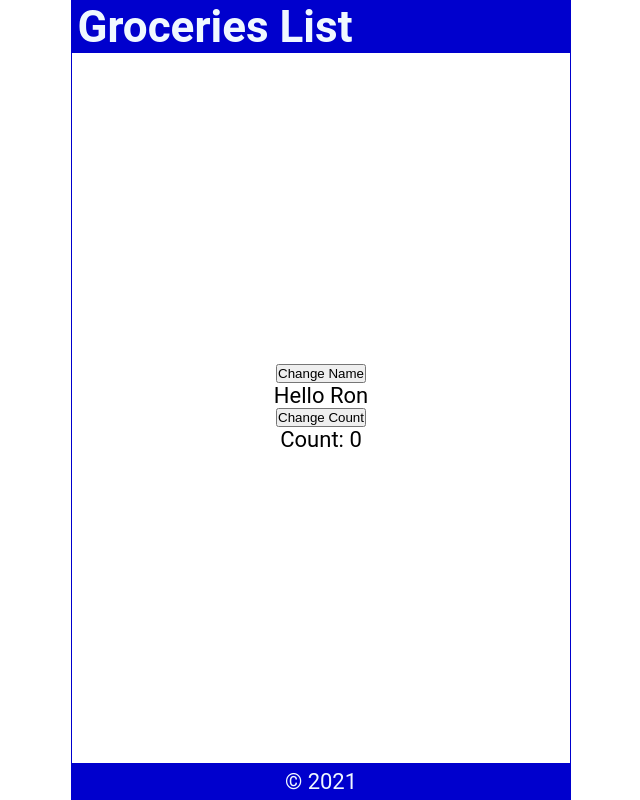
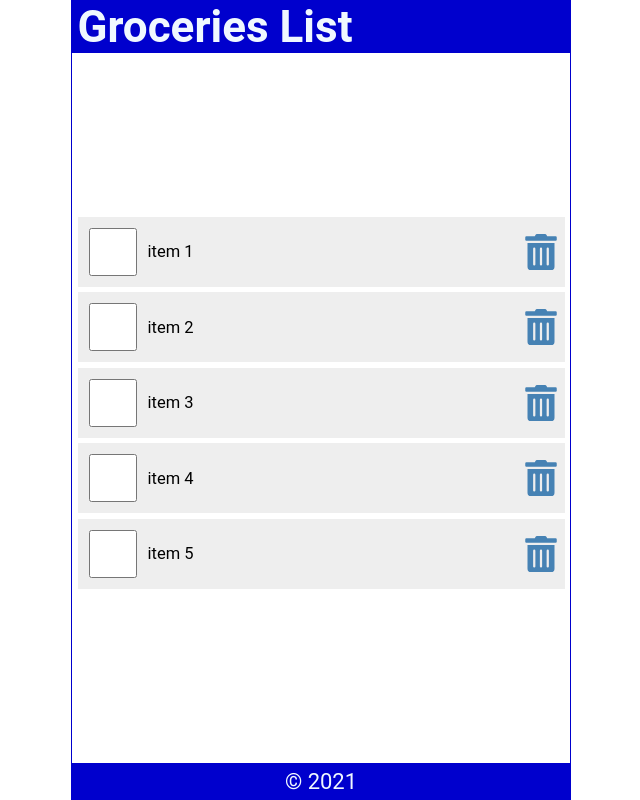
Before and after one commit to ananthanandanan/react-recap, a React (Vite) app: page / in a window 1280 px wide. Shown: the whole page, without its empty margins (319-959 px from the left). Built offline with nearby package versions, Linux system fonts and the light colour scheme.

Commit message:
List and Keys - Use keys to identify element - Delete items - Change state

```diff
--- a/package.json
+++ b/package.json
@@ -21,6 +21,7 @@
     "eslint-plugin-react": "^7.32.2",
     "eslint-plugin-react-hooks": "^4.6.0",
     "eslint-plugin-react-refresh": "^0.4.3",
+    "react-icons": "^4.11.0",
     "vite": "^4.4.5"
   }
 }
--- a/src/components/Content.jsx
+++ b/src/components/Content.jsx
@@ -1,25 +1,97 @@
-import { useState } from 'react'
+import { useState } from "react";
+import { FaTrashAlt } from "react-icons/fa";
 
-function Content () {
-    const [name, setName] = useState("Ron");
-    const [count, setCount] = useState(0);
-    const handleNameChange = () => {
-        const name = ["Ron", "Kevin", "jacob"]
-        const int = Math.floor(Math.random() * name.length)
-        setName(name[int])
+function Content() {
+  const [items, setItems] = useState([
+    {
+      id: 1,
+      item: "item 1",
+      checked: false,
+    },
+
+    {
+      id: 2,
+      item: "item 2",
+      checked: false,
+    },
+
+    {
+      id: 3,
+      item: "item 3",
+      checked: false,
+    },
+
+    {
+      id: 4,
+      item: "item 4",
+      checked: false,
+    },
+
+    {
+      id: 5,
+      item: "item 5",
+      checked: false,
+    },
+  ]);
+
+  /* handle check */
+  const handleCheck = (id) => {
+    const newItems = items.map((item) => {
+      if (item.id === id) {
+        item.checked = !item.checked;
       }
-    const handleCountChange = () => {
-        setCount(count + 1)
-      }
+      return item;
+    });
+    setItems(newItems);
+    localStorage.setItem("shoppingList", JSON.stringify(newItems));
+  };
 
+  const handleDelete = (id) => {
+    const afterDeleteItems = items.filter((item) => item.id !== id);
+    setItems(afterDeleteItems);
+    localStorage.setItem("shoppingList", JSON.stringify(afterDeleteItems));
+  };
   return (
     <main className="content">
-        <button onClick={handleNameChange}>Change Name</button>
-      <p>Hello {name}</p>
-        <button onClick={handleCountChange}>Change Count</button>
-        <p>Count: {count}</p>
+      {items.length ? (
+        <ul>
+          {items.map((item) => (
+            <li className="item" key={item.id}>
+              <input
+                type="checkbox"
+                checked={item.checked}
+                onChange={() => handleCheck(item.id)}
+              />
+              <label
+                onDoubleClick={() => handleCheck(item.id)}
+                style={
+                  item.checked
+                    ? { textDecoration: "line-through" }
+                    : { textDecoration: "none" }
+                }
+              >
+                {item.item}
+              </label>
+              <FaTrashAlt
+                role="button"
+                tabIndex="0"
+                onClick={() => handleDelete(item.id)}
+              />
+            </li>
+          ))}
+        </ul>
+      ) : (
+        <p
+          className="empty"
+          style={{
+            marginTop: "1rem",
+          }}
+        >
+          Your List is Empty
+        </p>
+      )}
     </main>
-  )
+  );
 }
 
-export default Content
+export default Content;
--- a/src/index.css
+++ b/src/index.css
@@ -57,3 +57,60 @@
   display: grid;
   place-content: center;
 }
+
+ul {
+  width: 100%;
+  list-style: none;
+  padding: 0 0.25rem 0.25rem;
+}
+
+ul li:before {
+  content: "\200B";
+}
+
+.item {
+  display: flex;
+  justify-content: flex-start;
+  align-items: center;
+  padding: 0.5rem 0 0.5rem 0.5rem;
+  margin: 0.25rem 0;
+  background-color: #eee;
+}
+
+.item:first-child {
+  margin: 0;
+}
+
+.item input[type="checkbox"] {
+  text-align: center;
+  width: 48px;
+  min-width: 48px;
+  height: 48px;
+  min-height: 48px;
+  cursor: pointer;
+  margin-right: 0.5rem;
+}
+
+.item input[type="checkbox"]:focus + label {
+  text-decoration: underline;
+}
+
+.item > label {
+  font-size: 0.75rem;
+  flex-grow: 1;
+}
+
+.item svg {
+  width: 48px;
+  min-width: 48px;
+  height: 36px;
+  font-size: 1rem;
+  color: steelblue;
+  cursor: pointer;
+}
+
+.item svg:focus,
+.item svg:hover {
+  color: red;
+  outline: none;
+}
```
Also changed, not shown: 1 other file (tests, documents, lock files or other folders).
